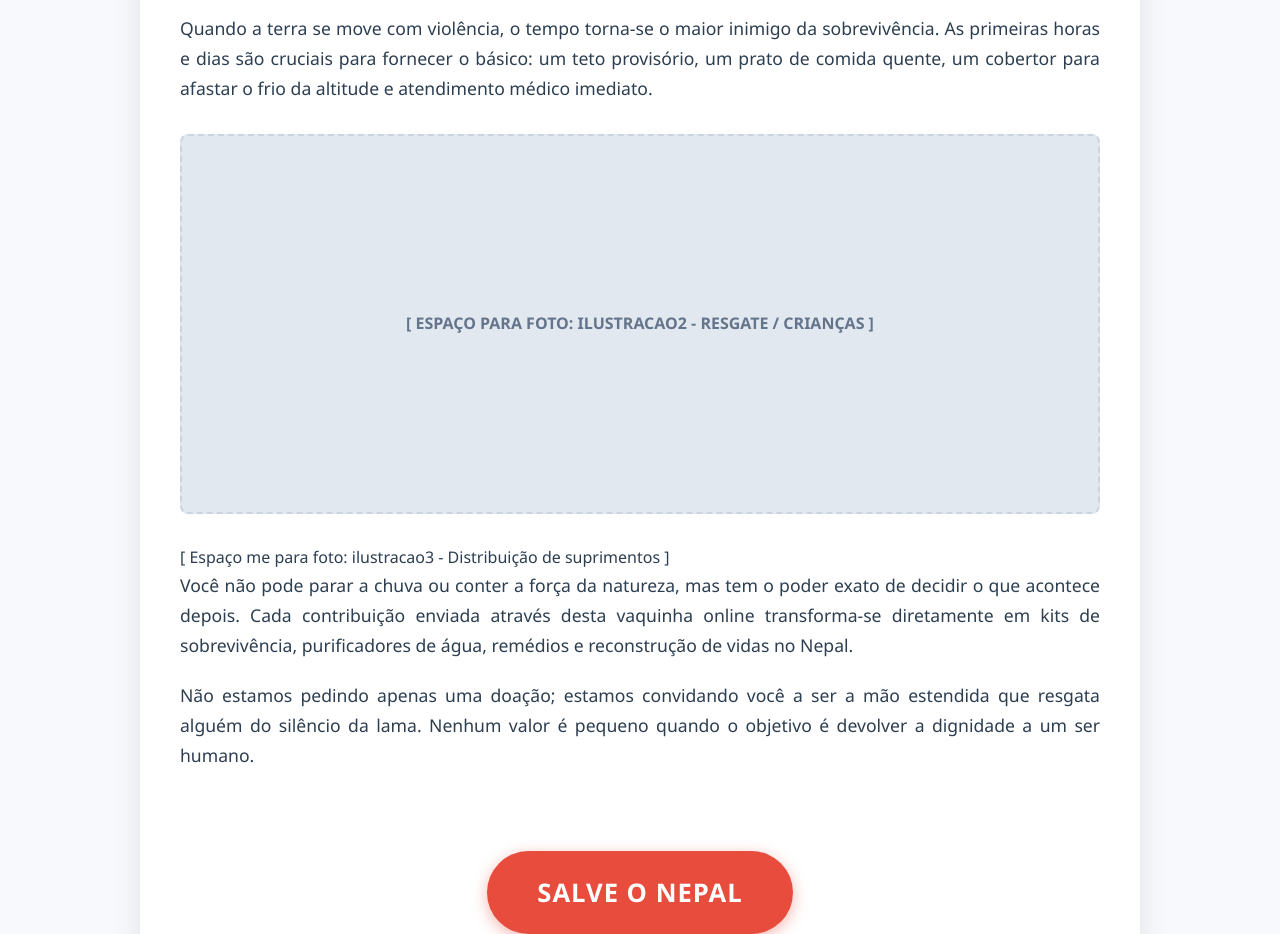
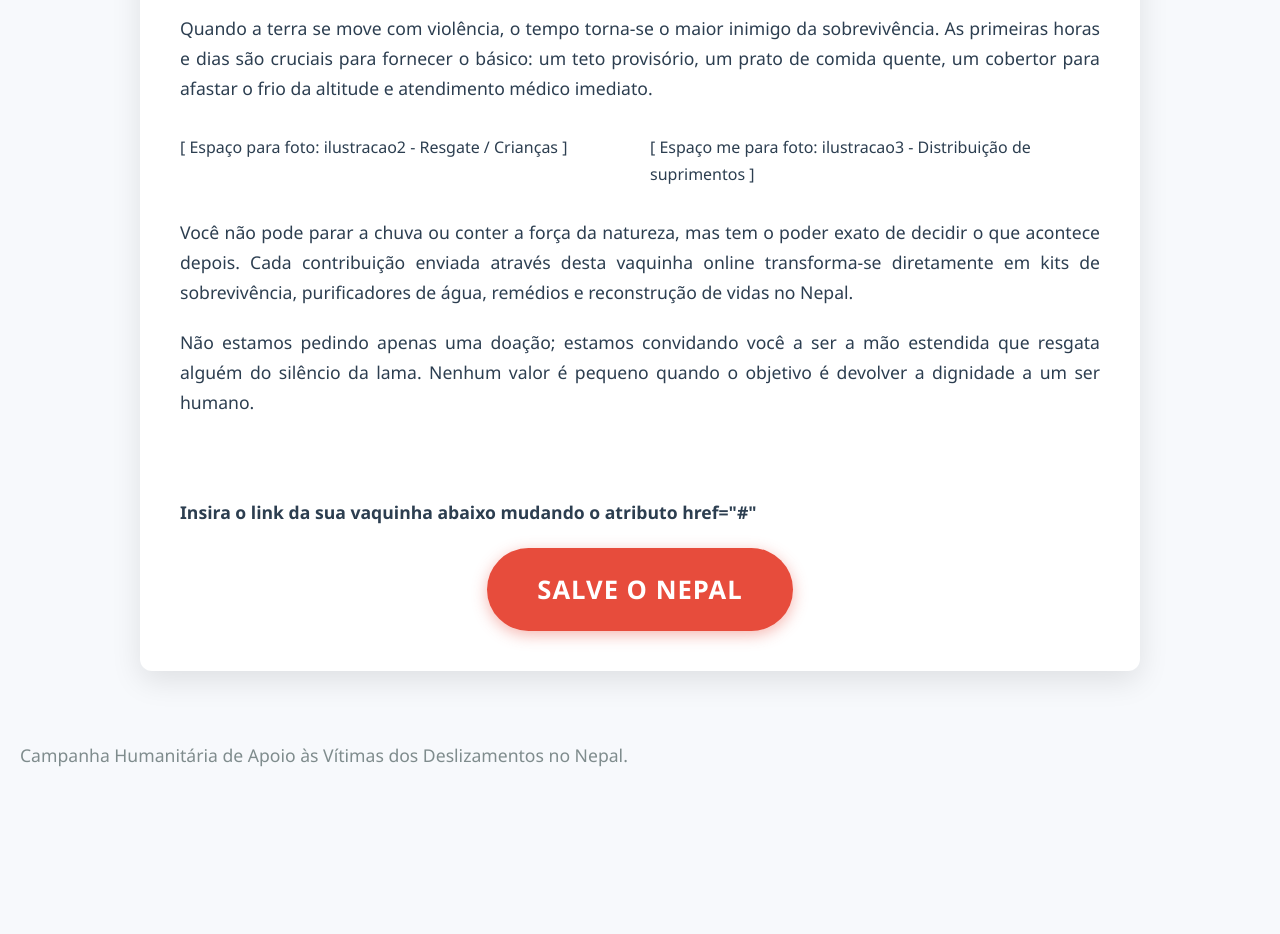
Before and after one commit to ihostgaming2026-stack/LivreStore, a plain HTML site: page index.html in a window 1280 px wide. Shown: the part 1340-2274 px from the top of the page. After the commit the page ends 2151 px from the top, so only its background shows below. Drawn offline with Linux system fonts and the light colour scheme.

Commit message:
Update index.html

```diff
--- a/index.html
+++ b/index.html
@@ -187,8 +187,8 @@
 
             <p>Quando a terra se move com violência, o tempo torna-se o maior inimigo da sobrevivência. As primeiras horas e dias são cruciais para fornecer o básico: um teto provisório, um prato de comida quente, um cobertor para afastar o frio da altitude e atendimento médico imediato.</p>
 
-            <div class="image2.png">
-                <div class="image-placeholder">
+            <div class="grid-images">
+                <div class="image2.png">
                     [ Espaço para foto: ilustracao2 - Resgate / Crianças ]
                 </div>
                 <div class="image3.png">
@@ -202,7 +202,8 @@
         </article>
 
         <section class="cta-container">
-            <a href="https://link.syncpayments.com.br/t5rozP" class="btn-donate">SALVE O NEPAL</a>
+            <p><strong>Insira o link da sua vaquinha abaixo mudando o atributo href="#"</strong></p>
+            <a href="SEU_LINK_DA_VAQUINHA_AQUI" target="_blank" class="btn-donate">SALVE O NEPAL</a>
         </section>
 
     </main>
```
